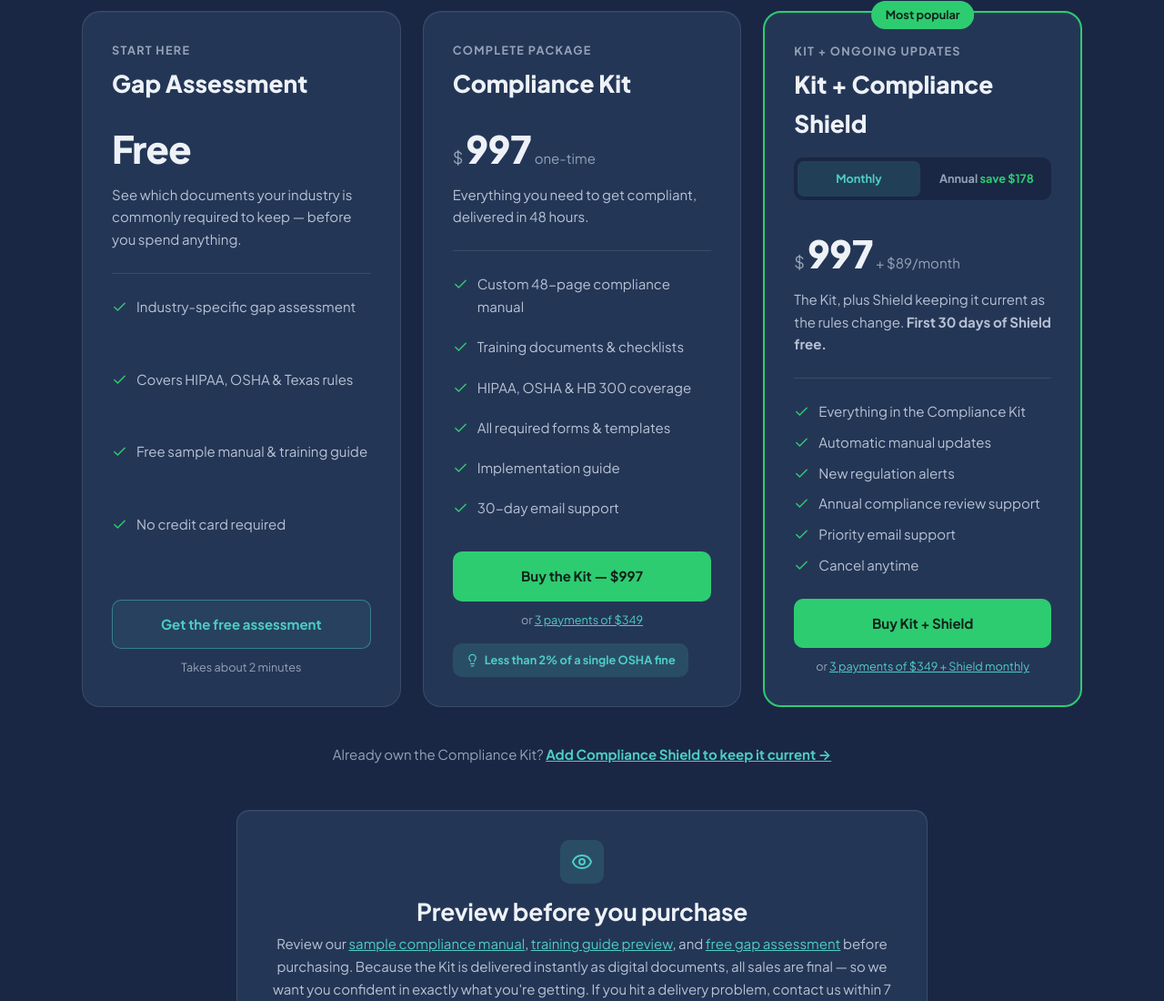
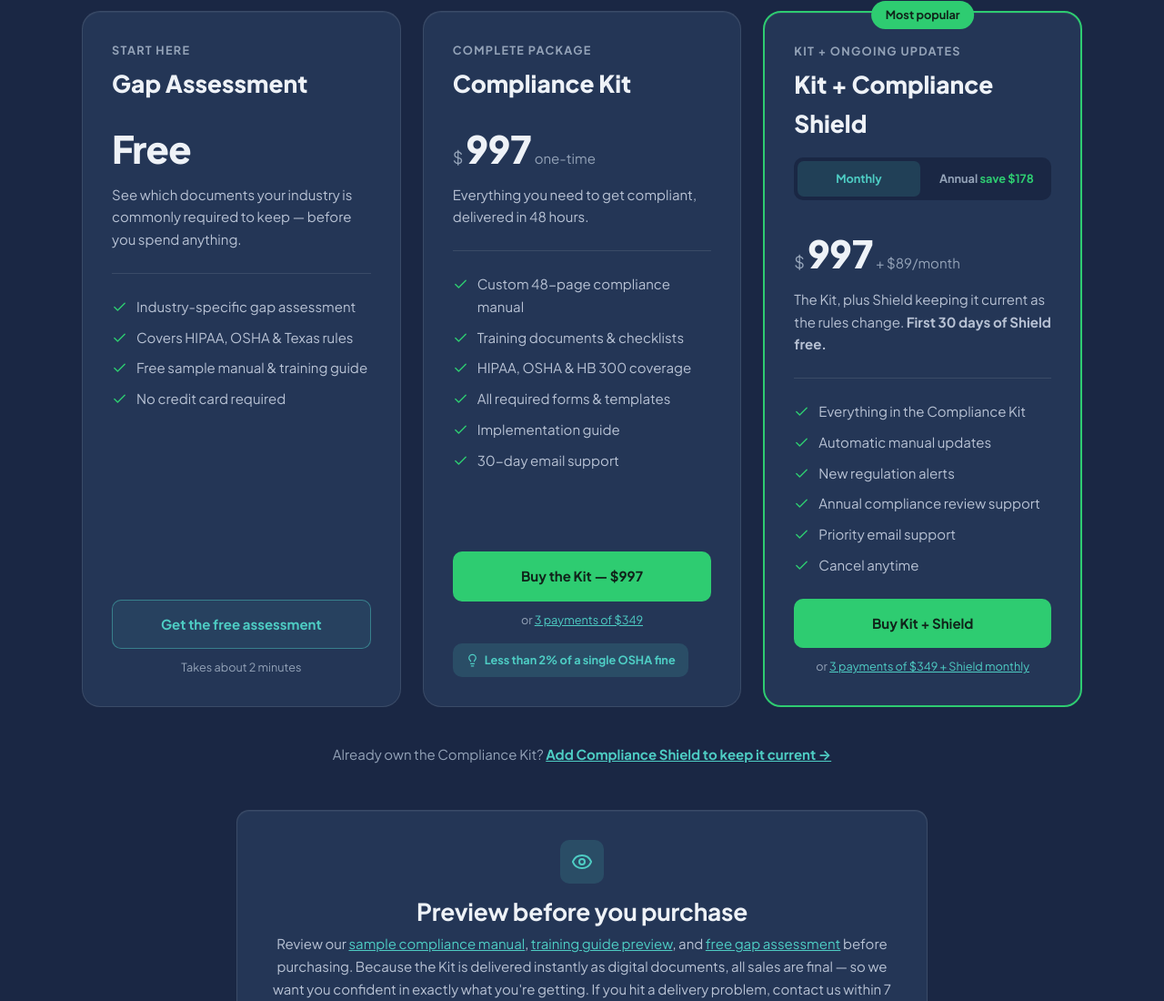
Before and after one commit to artwisdom/complianceghost.github.io, a plain HTML site: page index.html in a window 1280 px wide. Shown: the part 3354-4454 px from the top of the page at 91% size. Drawn offline with Linux system fonts and the light colour scheme; animation ran at ten frames a second.

Commit message:
Fix pricing feature list vertical alignment
Co-Authored-By: Claude Fable 5 <noreply@anthropic.com>

```diff
--- a/index.html
+++ b/index.html
@@ -265,7 +265,7 @@
         .pricing-amount { font-size: 2.6rem; font-weight: 800; letter-spacing: -.02em; font-variant-numeric: tabular-nums; }
         .pricing-period { font-size: var(--t-sm); color: var(--ink-3); }
         .pricing-desc { font-size: var(--t-sm); margin-bottom: var(--s3); padding-bottom: var(--s3); border-bottom: 1px solid var(--line); }
-        .pricing-features { list-style: none; margin-bottom: var(--s3); flex-grow: 1; display: grid; gap: 9px; }
+        .pricing-features { list-style: none; margin-bottom: var(--s3); flex-grow: 1; display: grid; gap: 9px; align-content: start; }
         .pricing-features li { display: flex; align-items: flex-start; gap: 10px; font-size: var(--t-sm); color: var(--ink-2); }
         .pricing-features .ico { color: var(--emerald); width: 17px; height: 17px; margin-top: 4px; flex: none; }
         .pricing-note { text-align: center; margin-top: 10px; font-size: var(--t-xs); color: var(--ink-3); }
```
